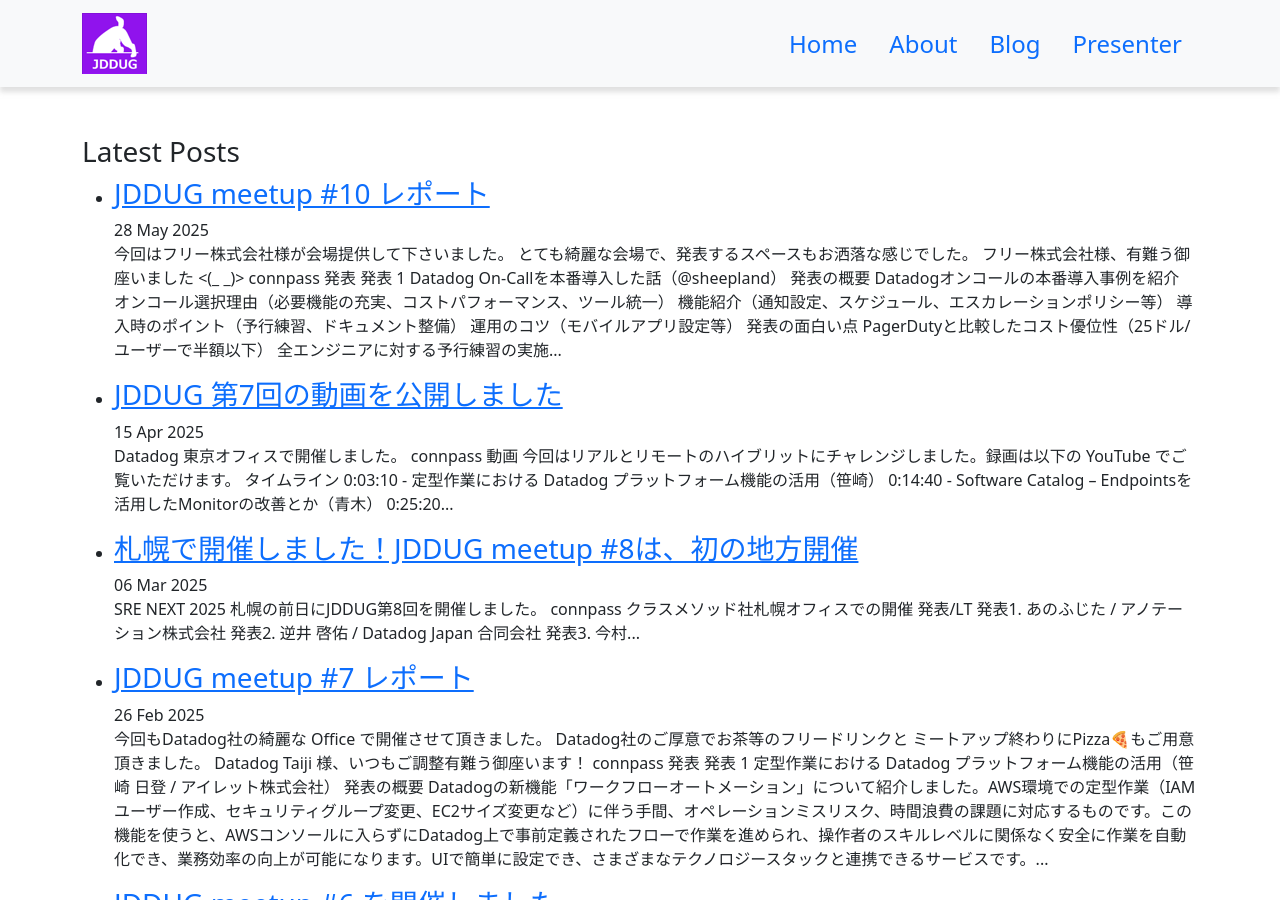
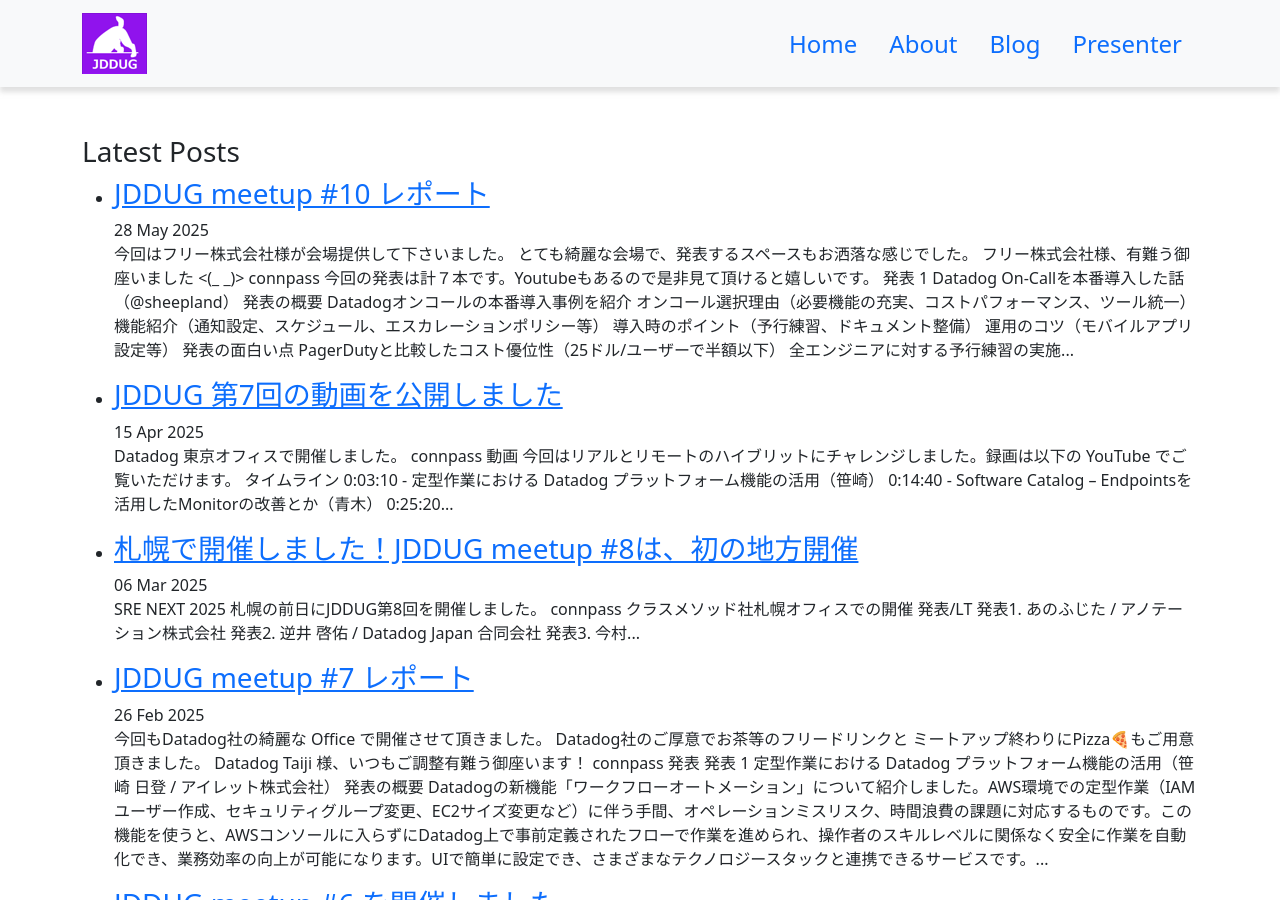
Before and after one commit to jdd-ug/jdd-ug.github.io, a Jekyll site: the page built from blog.html, in a window 1280 px wide and 900 px high. Built offline with Jekyll 4.4.1, drawn with Linux system fonts in a browser that asks for light colours.

Commit message:
Update 2025-05-28-jddug10.md

```diff
--- a/_posts/2025-05-28-jddug10.md
+++ b/_posts/2025-05-28-jddug10.md
@@ -13,7 +13,7 @@
 
 [connpass](https://datadog-jp.connpass.com/event/349693/)
 
-# 発表
+# 今回の発表は計７本です。Youtubeもあるので是非見て頂けると嬉しいです。
 
 ## 発表 1 Datadog On-Callを本番導入した話（@sheepland）
 
```
